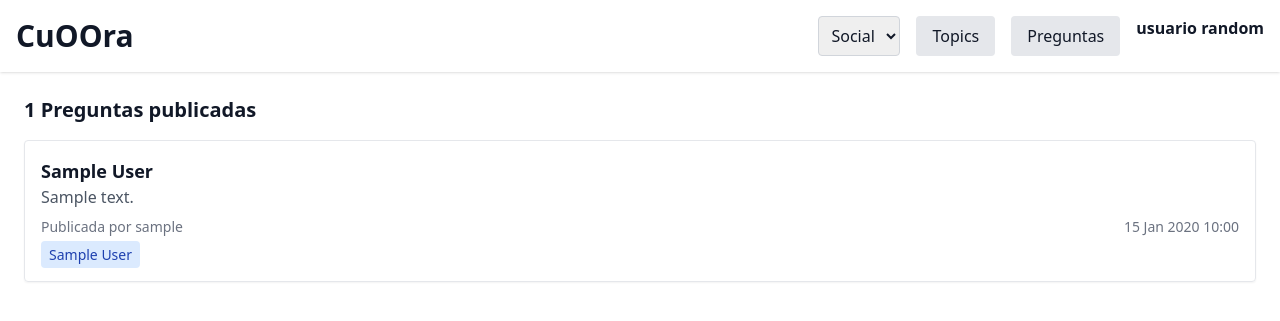
After one commit to josemicode/cuOOra, a Django app: page /questions/ in a window 1280 px wide. The commit adds this page. Shown: the top 321 px of the page. Run offline with Django 5.2, Linux system fonts and the light colour scheme; tables that the repository leaves empty hold one stand-in row (values such as "Sample post"); some libraries are stand-ins or nearby versions.

Commit message:
question and topics

```diff
--- a/webapp/app/urls.py
+++ b/webapp/app/urls.py
@@ -2,11 +2,13 @@ from django.contrib import admin
 from django.conf import settings
 from django.conf.urls.static import static
 from django.urls import path, include
-from home.views import home, socials
+from home.views import home, socials, questions_list_view, topics
 
 urlpatterns = [
     path('admin/', admin.site.urls),
     path('', home, name='home'),
     path('users/', include('users.urls'), name='users'),
     path('socials/', socials, name='socials'),
+    path("questions/", questions_list_view, name = "questions_list"),
+    path("topics/", topics, name = "topics")
 ] + static(settings.STATIC_URL, document_root=settings.STATIC_ROOT)
--- a/webapp/home/views.py
+++ b/webapp/home/views.py
@@ -1,8 +1,9 @@
 from django.shortcuts import render
-from users.models import Question, SocialRetriever
+from users.models import Question, SocialRetriever, Topic
 
 def home(request):
-    return render(request, 'home.html')
+    preguntas = Question.objects.select_related('user').all()
+    return render(request, 'home.html', {'preguntas': preguntas})
 
 def socials(request):
     user = request.user
@@ -10,3 +11,11 @@ def socials(request):
     retrieved_questions = SocialRetriever().retrieve_questions(questions, user)
     context = {"questions": retrieved_questions}
     return render(request, 'recommended.html', context)
+
+def questions_list_view(request):
+    preguntas = Question.objects.select_related("user").prefetch_related("topics").all().order_by("-timestamp")
+    return render(request, "questions_list.html", {"preguntas": preguntas})
+
+def topics(request):
+    topics = Topic.objects.all()
+    return render(request, "topics.html", {"topics": topics})
--- a/webapp/templates/base.html
+++ b/webapp/templates/base.html
@@ -1,51 +1,24 @@
-{% load static %}
+<!-- base.html -->
 <!DOCTYPE html>
-<html lang="en">
+<html lang="es">
 <head>
     <meta charset="UTF-8">
-    <meta name="viewport" content="width=device-width, initial-scale=1.0">
-    <title>{% block title %}Mi Sitio{% endblock %}</title>
-    <link rel="stylesheet" href="{% static 'css/styles.css' %}">
-    <style>
-        nav {
-            display: flex;
-            align-items: center;
-            background-color: #333;
-            padding: 10px;
-        }
-        nav img {
-            height: 40px;
-            margin-right: 20px;
-        }
-        nav ul {
-            list-style: none;
-            padding: 0;
-            margin: 0;
-            display: flex;
-        }
-        nav ul li {
-            padding: 15px;
-        }
-        nav ul li a {
-            color: white;
-            text-decoration: none;
-        }
-    </style>
+    <title>{% block title %}CuOOra{% endblock %}</title>
+    <script src="https://cdn.tailwindcss.com"></script>
 </head>
-<body>
-    <header>
-        <nav>
-            <img src="{% static 'images/logo.png' %}" alt="Logo">
-            <ul>
-                <li><a href="/">Inicio</a></li>
-                <li><a href="/users/list/">Usuarios</a></li>
-                <li><a href="/socials/">Sociales</a></li>
-            </ul>
-        </nav>
+<body class="bg-white text-gray-900 font-sans">
+    <header class="flex justify-between items-center p-4 shadow">
+        <h1 class="text-3xl font-bold">CuOOra</h1>
+        <div class="flex gap-4">
+            <select class="border border-gray-300 rounded px-2 py-1">
+                <option>Social</option>
+            </select>
+            <a href="/users/topics/" class="bg-gray-200 px-4 py-2 rounded">Topics</a>
+            <a href="/users/questions/" class="bg-gray-200 px-4 py-2 rounded">Preguntas</a>
+            <span class="font-semibold">usuario random</span>
+        </div>
     </header>
 
-    <main>
-        {% block content %}{% endblock %}
-    </main>
+    {% block content %}{% endblock %}
 </body>
 </html>
--- /dev/null
+++ b/webapp/templates/questions_list.html
@@ -0,0 +1,29 @@
+{% extends "base.html" %}
+
+{% block title %}Todas las preguntas{% endblock %}
+
+{% block content %}
+<main class="p-6">
+    <h2 class="text-xl font-semibold mb-4">{{ preguntas|length }} Preguntas publicadas</h2>
+
+    <div class="space-y-4">
+        {% for pregunta in preguntas %}
+        <div class="border rounded p-4 shadow-sm">
+            <h3 class="text-lg font-bold">{{ pregunta.title }}</h3>
+            <p class="text-gray-600">{{ pregunta.description }}</p>
+
+            <div class="flex justify-between mt-2 text-sm text-gray-500">
+                <span>Publicada por {{ pregunta.user.username }}</span>
+                <span>{{ pregunta.timestamp|date:"d M Y H:i" }}</span>
+            </div>
+
+            <div class="mt-2 text-sm text-blue-600">
+                {% for topic in pregunta.topics.all %}
+                    <span class="bg-blue-100 text-blue-800 px-2 py-1 rounded mr-2">{{ topic.name }}</span>
+                {% endfor %}
+            </div>
+        </div>
+        {% endfor %}
+    </div>
+</main>
+{% endblock %}
--- a/webapp/users/models.py
+++ b/webapp/users/models.py
@@ -162,7 +162,7 @@ class Topic(models.Model):
         return f"{self.get_name()}"
 
 class Question(Votable):
-    #timestamp = models.DateTimeField(auto_now_add=True)
+    timestamp = models.DateTimeField(auto_now_add=True)
     title = models.CharField(max_length=100)
     description = models.TextField()
     #* answers is referenced
@@ -207,12 +207,19 @@ class Question(Votable):
         if any(vote.user == a_vote.user for vote in self.votes):
             raise ValueError("Este usuario ya ha votado")
         self.votes.append(a_vote) """
-
+    '''
     def add_topic(self, a_topic):
         if a_topic in self.topics:
             raise ValueError("El topico ya esta agregado.")
         self.topics.append(a_topic)
         a_topic.add_question(self)
+    '''
+
+    def add_topic(self, a_topic):
+        if self.topics.filter(pk=a_topic.pk).exists():
+            raise ValueError("El tópico ya está agregado.")
+        self.topics.add(a_topic)
+
 
     def add_answer(self, answer):
         self.answers.append(answer)
--- a/webapp/users/views.py
+++ b/webapp/users/views.py
@@ -1,6 +1,7 @@
 from django.shortcuts import render
 
 from .models import User
+from .models import Question
 
 def users_view(request):
     users = User.objects.all()
```
Also changed, not shown: webapp/templates/home.html (+7 -1 lines), webapp/templates/topics.html (added, +16 -0 lines), webapp/users/templates/users_list.html (+10 -5 lines).
